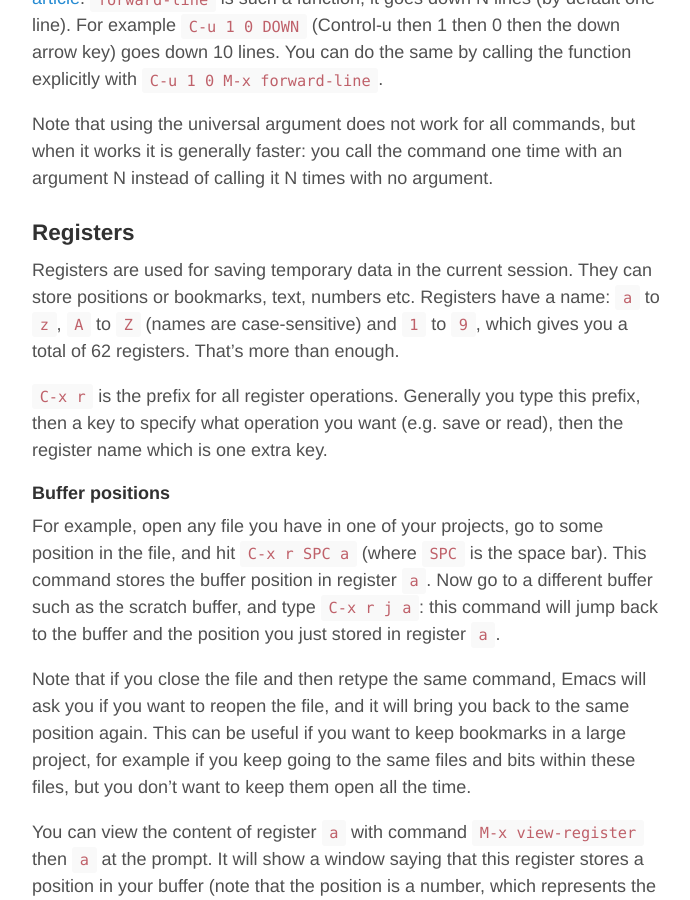
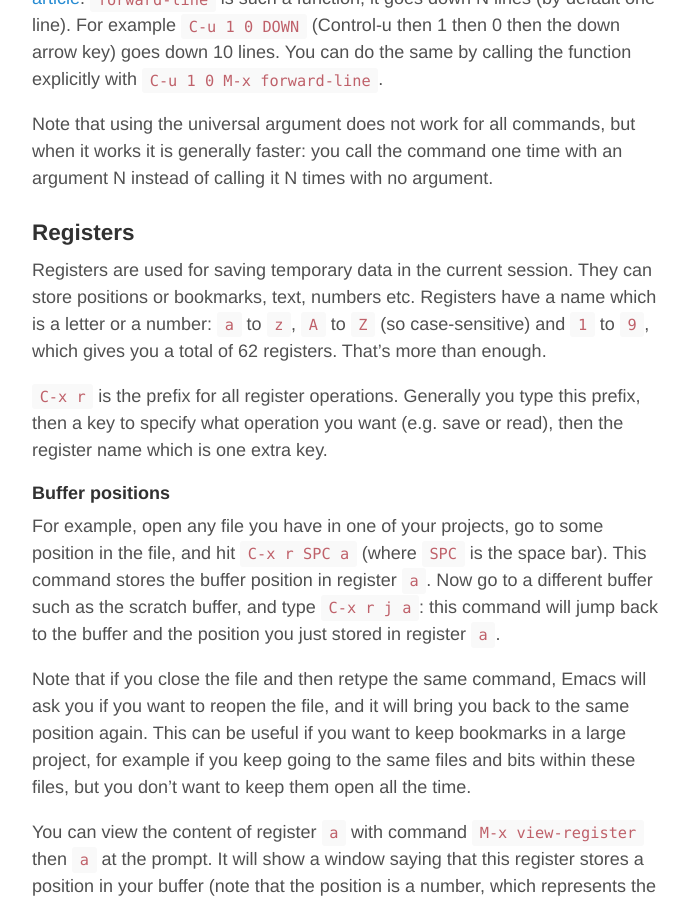
Before and after one commit to philippe-grenet/philippe-grenet.github.io, a Jekyll site: the page built from _posts/2015-08-02-emacs-tips.md, in a window 1280 px wide and 900 px high, scrolled down 604 px. Shown: the whole window, without its empty margins (293-983 px from the left). Built offline with Jekyll 4.4.1, drawn with Linux system fonts in a browser that asks for light colours.

Commit message:
Re-typos

```diff
--- a/_posts/2015-08-02-emacs-tips.md
+++ b/_posts/2015-08-02-emacs-tips.md
@@ -31,9 +31,9 @@ N instead of calling it N times with no argument.
 ### Registers
 
 Registers are used for saving temporary data in the current session. They can
-store positions or bookmarks, text, numbers etc. Registers have a name: `a` to
-`z`, `A` to `Z` (names are case-sensitive) and `1` to `9`, which gives you a
-total of 62 registers. That's more than enough.
+store positions or bookmarks, text, numbers etc. Registers have a name which is
+a letter or a number: `a` to `z`, `A` to `Z` (so case-sensitive) and `1`
+to `9`, which gives you a total of 62 registers. That's more than enough.
 
 `C-x r` is the prefix for all register operations. Generally you type this
 prefix, then a key to specify what operation you want (e.g. save or read), then
```
